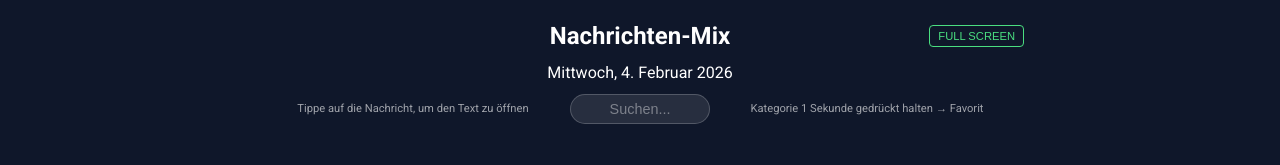
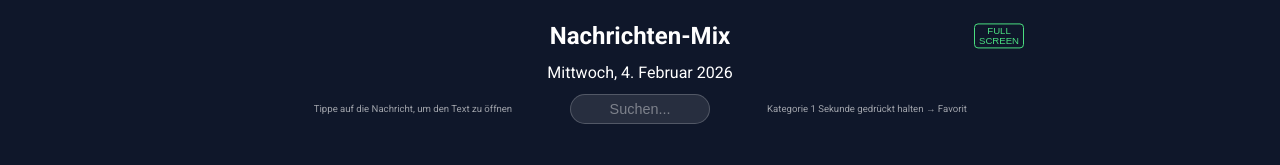
Before and after one commit to gnpanschur/Nachrichten-Mix, a website: page public/index.html in a window 1280 px wide. Shown: the top 165 px of the page. Drawn offline with Linux system fonts and the light colour scheme; no server answers.

Commit message:
UI Refinements: Centered header, green fullscreen button, compact layout

```diff
--- a/public/index.html
+++ b/public/index.html
@@ -15,7 +15,7 @@
         <div class="container">
             <div class="header-title-row">
                 <h1>Nachrichten-Mix</h1>
-                <button id="fullscreen-btn" class="fullscreen-btn" aria-label="Vollbildmodus">Full Screen</button>
+                <button id="fullscreen-btn" class="fullscreen-btn" aria-label="Vollbildmodus">Full<br>Screen</button>
             </div>
             <p id="current-date" class="date-display"></p>
             <div class="search-row">
--- a/public/style.css
+++ b/public/style.css
@@ -84,15 +84,19 @@ body {
     /* Green border */
     color: #4ade80;
     /* Green text */
-    font-size: 0.7rem;
-    /* Slightly smaller to fit */
+    /* Green text */
+    font-size: 0.6rem;
+    /* Smaller */
+    line-height: 1;
+    /* Tight line height */
     text-transform: uppercase;
     cursor: pointer;
     border-radius: 4px;
-    padding: 4px 8px;
-    display: flex;
-    align-items: center;
-    justify-content: center;
+    padding: 2px 4px;
+    /* Smaller padding */
+    display: table;
+    /* allow multiline text easily, or keep flex but add text-align */
+    text-align: center;
     transition: all 0.2s;
 }
 
@@ -113,7 +117,7 @@ body {
 }
 
 .hint-small {
-    font-size: 0.7rem;
+    font-size: 0.6rem;
     color: rgba(255, 255, 255, 0.6);
     line-height: 1.2;
     flex: 1;
@@ -314,7 +318,7 @@ body {
 }
 
 .news-header {
-    padding: 1rem;
+    padding: 0.5rem;
     display: flex;
     align-items: flex-start;
     /* Align emoji/text to top */
@@ -325,12 +329,12 @@ body {
 
 .news-emoji {
     font-size: 1.5rem;
-    margin-right: 1rem;
+    margin-right: 0.5rem;
     line-height: 1.2;
 }
 
 .news-headline {
-    font-size: 1.1rem;
+    font-size: 1.0rem;
     font-weight: 500;
     line-height: 1.4;
     flex: 1;
```
